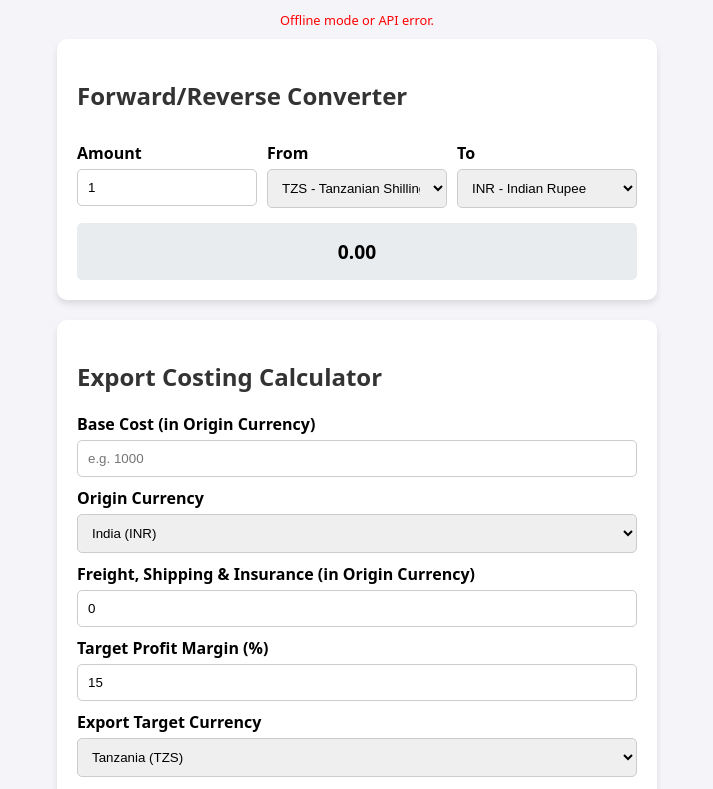
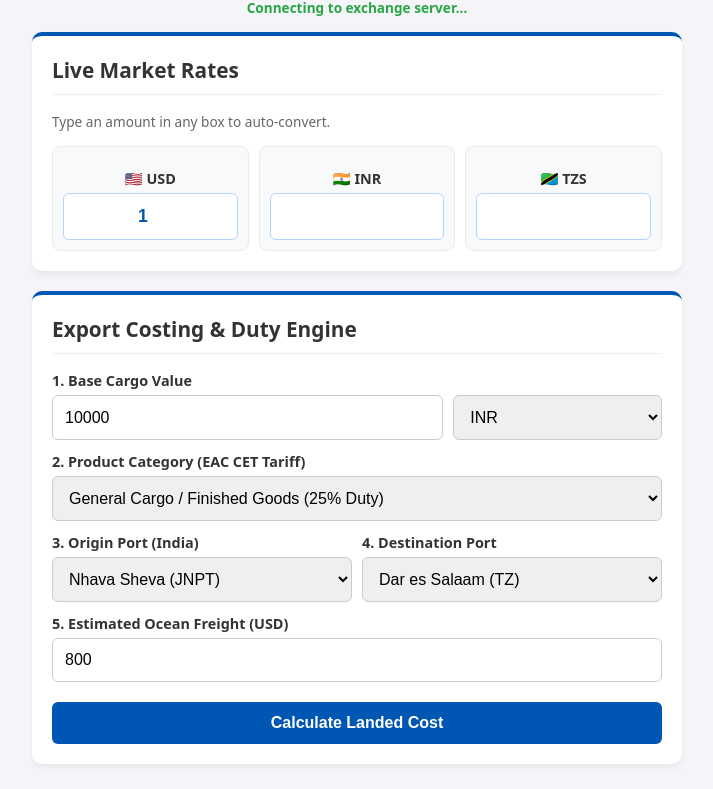
Before and after one commit to jinimediainc-crypto/jcmafrica, a plain HTML site: page index.html in a window 1280 px wide. Shown: the part 95-884 px from the top of the page, without its empty margins (283-996 px from the left). Drawn offline with Linux system fonts and the light colour scheme; no server answers.

Commit message:
Update index.html

```diff
--- a/index.html
+++ b/index.html
@@ -3,79 +3,113 @@
 <head>
     <meta charset="UTF-8">
     <meta name="viewport" content="width=device-width, initial-scale=1.0">
-    <title>TZ Trade Calculator</title>
+    <title>TZ Trade Pro</title>
     <link rel="manifest" href="manifest.json">
     <style>
-        body { font-family: system-ui, sans-serif; padding: 20px; max-width: 600px; margin: auto; background: #f4f4f9; }
-        .card { background: white; padding: 20px; border-radius: 10px; box-shadow: 0 4px 6px rgba(0,0,0,0.1); margin-bottom: 20px; }
-        h1, h2 { color: #333; }
-        label { display: block; margin-top: 10px; font-weight: bold; }
-        input, select, button { width: 100%; padding: 10px; margin-top: 5px; box-sizing: border-box; border-radius: 5px; border: 1px solid #ccc; }
-        button { background: #0056b3; color: white; border: none; cursor: pointer; margin-top: 15px; font-weight: bold; }
+        body { font-family: system-ui, sans-serif; padding: 15px; max-width: 650px; margin: auto; background: #f4f4f9; color: #333; }
+        .card { background: white; padding: 20px; border-radius: 10px; box-shadow: 0 4px 6px rgba(0,0,0,0.05); margin-bottom: 20px; border-top: 4px solid #0056b3; }
+        h1 { text-align: center; font-size: 1.8em; }
+        h2 { font-size: 1.3em; margin-top: 0; border-bottom: 1px solid #eee; padding-bottom: 10px; }
+        label { display: block; margin-top: 12px; font-weight: 600; font-size: 0.9em; }
+        input, select, button { width: 100%; padding: 12px; margin-top: 5px; box-sizing: border-box; border-radius: 6px; border: 1px solid #ccc; font-size: 1em; }
+        button { background: #0056b3; color: white; border: none; cursor: pointer; margin-top: 20px; font-weight: bold; transition: 0.2s; }
         button:hover { background: #004494; }
-        .result { margin-top: 15px; padding: 15px; background: #e9ecef; border-radius: 5px; font-size: 1.2em; font-weight: bold; text-align: center; }
-        .status { font-size: 0.8em; color: green; text-align: center; margin-bottom: 10px; }
+
+        /* 3-Way Grid */
+        .currency-grid { display: grid; grid-template-columns: 1fr 1fr 1fr; gap: 10px; margin-top: 15px; }
+        .currency-box { background: #f8f9fa; padding: 10px; border-radius: 8px; text-align: center; border: 1px solid #e9ecef; }
+        .currency-box input { text-align: center; font-weight: bold; font-size: 1.1em; color: #0056b3; border: 1px solid #b3d4fc; }
+
+        /* Invoice Breakdown */
+        .breakdown { margin-top: 20px; padding: 15px; background: #e9ecef; border-radius: 8px; font-size: 0.95em; }
+        .breakdown-row { display: flex; justify-content: space-between; margin-bottom: 8px; border-bottom: 1px dashed #ccc; padding-bottom: 4px; }
+        .breakdown-row.total { font-weight: bold; font-size: 1.1em; border-bottom: none; border-top: 2px solid #ccc; padding-top: 10px; margin-top: 10px; color: #0056b3; }
+        .status { font-size: 0.85em; color: #28a745; text-align: center; margin-bottom: 15px; font-weight: bold; }
     </style>
 </head>
 <body>
 
-    <h1>🌍 TZ Trade Calc</h1>
-    <div class="status" id="api-status">Fetching live rates...</div>
+    <h1>🌍 Indo-African Trade Desk</h1>
+    <div class="status" id="api-status">Connecting to exchange server...</div>
 
+    <!-- 1. Multi-Way Converter -->
     <div class="card">
-        <h2>Forward/Reverse Converter</h2>
+        <h2>Live Market Rates</h2>
+        <p style="font-size: 0.85em; color: #666; margin-bottom: 10px;">Type an amount in any box to auto-convert.</p>
+        <div class="currency-grid">
+            <div class="currency-box">
+                <label>🇺🇸 USD</label>
+                <input type="number" id="sync-usd" value="1">
+            </div>
+            <div class="currency-box">
+                <label>🇮🇳 INR</label>
+                <input type="number" id="sync-inr">
+            </div>
+            <div class="currency-box">
+                <label>🇹🇿 TZS</label>
+                <input type="number" id="sync-tzs">
+            </div>
+        </div>
+    </div>
+
+    <!-- 2. Export Calculator -->
+    <div class="card">
+        <h2>Export Costing & Duty Engine</h2>
+
+        <label>1. Base Cargo Value</label>
+        <div style="display: flex; gap: 10px;">
+            <input type="number" id="exp-val" placeholder="Cargo value" value="10000" style="flex: 2;">
+            <select id="exp-curr" style="flex: 1;">
+                <option value="USD">USD</option>
+                <option value="INR" selected>INR</option>
+            </select>
+        </div>
+
+        <label>2. Product Category (EAC CET Tariff)</label>
+        <select id="exp-product">
+            <option value="0">Pharmaceuticals / Raw Materials (0% Duty)</option>
+            <option value="10">Industrial Machinery / Heavy Vehicles (10% Duty)</option>
+            <option value="25" selected>General Cargo / Finished Goods (25% Duty)</option>
+            <option value="35">Agricultural / Rice / Textiles (35% Duty)</option>
+        </select>
+
         <div style="display: flex; gap: 10px;">
             <div style="flex: 1;">
-                <label>Amount</label>
-                <input type="number" id="conv-amount" value="1">
-            </div>
-            <div style="flex: 1;">
-                <label>From</label>
-                <select id="conv-from">
-                    <option value="USD">USD - US Dollar</option>
-                    <option value="INR">INR - Indian Rupee</option>
-                    <option value="TZS" selected>TZS - Tanzanian Shilling</option>
+                <label>3. Origin Port (India)</label>
+                <select id="exp-origin">
+                    <option value="150">Nhava Sheva (JNPT)</option>
+                    <option value="130">Mundra, Gujarat</option>
+                    <option value="160">Chennai Port</option>
                 </select>
             </div>
             <div style="flex: 1;">
-                <label>To</label>
-                <select id="conv-to">
-                    <option value="INR" selected>INR - Indian Rupee</option>
-                    <option value="USD">USD - US Dollar</option>
-                    <option value="TZS">TZS - Tanzanian Shilling</option>
+                <label>4. Destination Port</label>
+                <select id="exp-dest">
+                    <option value="250">Dar es Salaam (TZ)</option>
+                    <option value="200">Mombasa (KE)</option>
+                    <option value="280">Zanzibar (TZ)</option>
                 </select>
             </div>
         </div>
-        <div class="result" id="conv-result">0.00</div>
-    </div>
 
-    <div class="card">
-        <h2>Export Costing Calculator</h2>
-        <label>Base Cost (in Origin Currency)</label>
-        <input type="number" id="exp-base" placeholder="e.g. 1000">
+        <label>5. Estimated Ocean Freight (USD)</label>
+        <input type="number" id="exp-freight" value="800">
 
-        <label>Origin Currency</label>
-        <select id="exp-origin">
-            <option value="INR">India (INR)</option>
-            <option value="TZS">Tanzania (TZS)</option>
-            <option value="USD">USA (USD)</option>
-        </select>
+        <button onclick="calculateExportMatrix()">Calculate Landed Cost</button>
 
-        <label>Freight, Shipping & Insurance (in Origin Currency)</label>
-        <input type="number" id="exp-shipping" value="0">
+        <div class="breakdown" id="exp-breakdown" style="display:none;">
+            <div class="breakdown-row"><span>Cargo FOB Value:</span> <span id="out-fob"></span></div>
+            <div class="breakdown-row"><span>Origin Port Handling:</span> <span id="out-origin-fees"></span></div>
+            <div class="breakdown-row"><span>Ocean Freight:</span> <span id="out-freight"></span></div>
+            <div class="breakdown-row"><span>CIF Value (At African Port):</span> <strong id="out-cif"></strong></div>
+            <div class="breakdown-row"><span>Destination Port Fees:</span> <span id="out-dest-fees"></span></div>
+            <div class="breakdown-row"><span>Import Duty (EAC CET):</span> <span id="out-duty"></span></div>
+            <div class="breakdown-row total"><span>Total Landed Cost:</span> <span id="out-total"></span></div>
 
-        <label>Target Profit Margin (%)</label>
-        <input type="number" id="exp-margin" value="15">
-
-        <label>Export Target Currency</label>
-        <select id="exp-target">
-            <option value="TZS">Tanzania (TZS)</option>
-            <option value="USD">USA (USD)</option>
-            <option value="INR">India (INR)</option>
-        </select>
-
-        <button onclick="calculateExport()">Calculate Export Price</button>
-        <div class="result" id="exp-result">Final Landed Price: --</div>
+            <div style="margin-top: 15px; text-align: center; font-size: 0.85em; color: #555;">
+                *All final metrics displayed in USD. Multiply by live TZS rate for local pricing.
+            </div>
+        </div>
     </div>
 
     <script src="app.js"></script>
```
